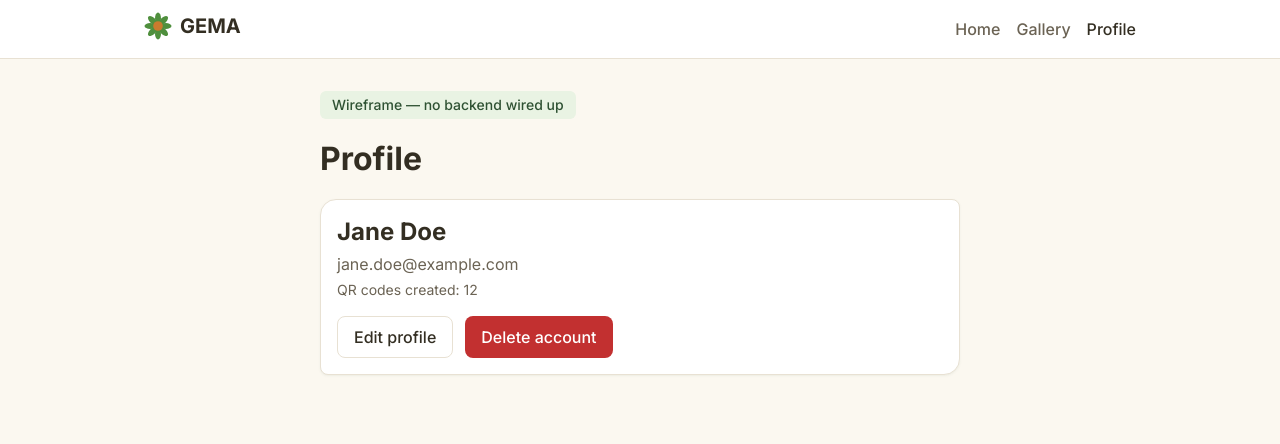
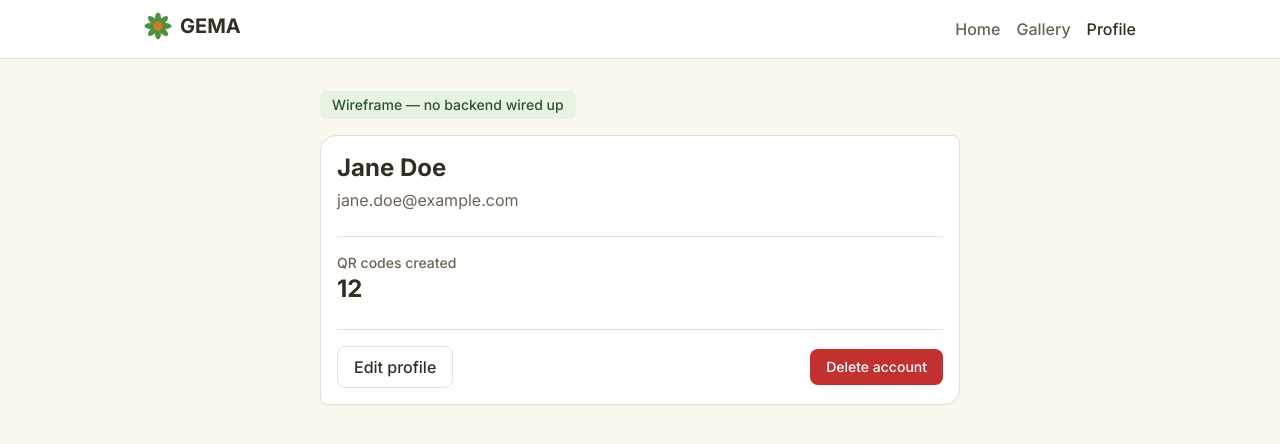
Before and after one commit to Gabriel-Gerhardt/GEMA, a React (Vite) app in the folder frontend/: page /profile in a window 1280 px wide. Shown: the top 444 px of the page. Built offline with nearby package versions, Linux system fonts and the light colour scheme; no server answers.

Commit message:
GAB-29: redesign profile and QR detail with zoned layout

```diff
--- a/frontend/src/pages/QrCodeDetail.tsx
+++ b/frontend/src/pages/QrCodeDetail.tsx
@@ -13,15 +13,19 @@ export default function QrCodeDetail() {
   const [isActive, setIsActive] = useState(true)
 
   return (
-    <main className="mx-auto max-w-md px-4 py-8">
+    <main className="mx-auto max-w-2xl px-4 py-8">
       <p className="mb-4 inline-block rounded-md bg-mint-50 px-3 py-1 text-sm font-medium text-leaf-green">
         Wireframe — no backend wired up
       </p>
-      <h1 className="text-[32px] font-bold text-text-warm-900">Edit QR code</h1>
+
+      <Card>
+        <h1 className="text-2xl font-bold text-text-warm-900">Edit QR code</h1>
         <p className="mt-1 text-sm text-text-warm-600">Public ID: {publicId}</p>
 
-      <Card className="mt-4">
-        <form className="flex flex-col gap-4" onSubmit={(e) => e.preventDefault()}>
+        <form
+          className="mt-6 flex flex-col gap-4 border-t border-border-warm-200 pt-4"
+          onSubmit={(e) => e.preventDefault()}
+        >
           <Input
             label="Title"
             value={title}
@@ -50,15 +54,16 @@ export default function QrCodeDetail() {
             Active
           </label>
 
-          <div className="flex gap-3">
           <Button variant="primary" type="submit">
             Save changes
           </Button>
-            <Button variant="danger" type="button">
+        </form>
+
+        <div className="mt-4 flex justify-end border-t border-border-warm-200 pt-4">
+          <Button variant="danger" type="button" className="px-3 py-1.5 text-sm">
             Delete
           </Button>
         </div>
-        </form>
       </Card>
     </main>
   )
--- a/frontend/src/pages/UserProfile.tsx
+++ b/frontend/src/pages/UserProfile.tsx
@@ -13,17 +13,23 @@ export default function UserProfile() {
       <p className="mb-4 inline-block rounded-md bg-mint-50 px-3 py-1 text-sm font-medium text-leaf-green">
         Wireframe — no backend wired up
       </p>
-      <h1 className="text-[32px] font-bold text-text-warm-900">Profile</h1>
 
-      <Card className="mt-4">
-        <h2 className="text-2xl font-bold text-text-warm-900">{MOCK_USER.name}</h2>
+      <Card>
+        <h1 className="text-2xl font-bold text-text-warm-900">{MOCK_USER.name}</h1>
         <p className="mt-1 text-base text-text-warm-600">{MOCK_USER.email}</p>
-        <p className="mt-1 text-sm text-text-warm-600">
-          QR codes created: {MOCK_USER.qrCodesCreated}
-        </p>
-        <div className="mt-4 flex gap-3">
+
+        <div className="mt-6 border-t border-border-warm-200 pt-4">
+          <p className="text-sm font-medium text-text-warm-600">QR codes created</p>
+          <p className="text-2xl font-bold text-text-warm-900">
+            {MOCK_USER.qrCodesCreated}
+          </p>
+        </div>
+
+        <div className="mt-6 flex items-center justify-between border-t border-border-warm-200 pt-4">
           <Button variant="secondary">Edit profile</Button>
-          <Button variant="danger">Delete account</Button>
+          <Button variant="danger" className="px-3 py-1.5 text-sm">
+            Delete account
+          </Button>
         </div>
       </Card>
     </main>
```
Lines whose indentation alone changed are shown as unchanged.
